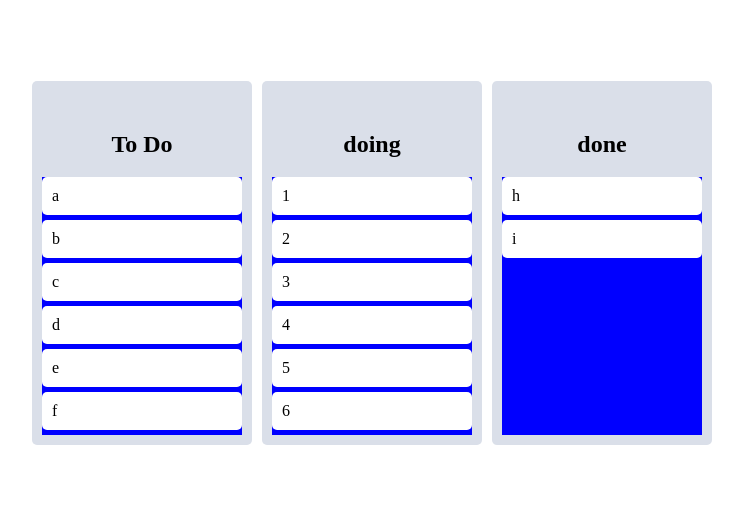
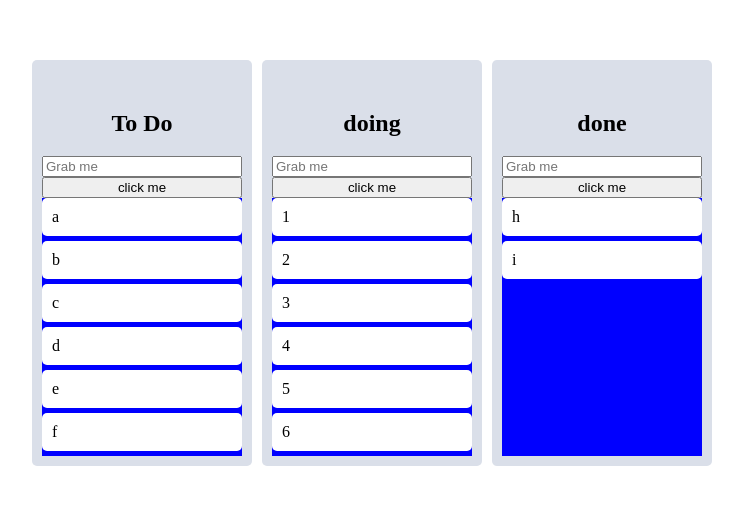
Before and after one commit to jhclass/react_master, a React (Create React App) app: page / in a window 1280 px wide. Shown: the part 145-650 px from the top of the page, without its empty margins (268-1011 px from the left). Built offline with nearby package versions, Linux system fonts and the light colour scheme; some icons are missing.

Commit message:
ref,useRef()

```diff
--- a/src/Components/Board.tsx
+++ b/src/Components/Board.tsx
@@ -1,3 +1,4 @@
+import React,{useRef} from 'react';
 import { Droppable } from "react-beautiful-dnd";
 import styled from "styled-components";
 import DraggableCard from "./DraggableCard";
@@ -32,10 +33,15 @@ flex-grow: 1;
 
 
 function Board({toDos,boardId}:IBoardProps){
-
+    const inputRef = useRef<HTMLInputElement>(null);
+    const onClick = ()=>{
+        inputRef.current?.focus();
+    }
     return (
         <Wrapper>
             <Title>{boardId}</Title>
+            <input ref={inputRef} placeholder="Grab me" />
+            <button onClick={onClick}>click me</button>
             <Droppable droppableId={boardId}>
                 {(magic, snapshot)=>
                 <Area
--- a/src/Components/DraggableCard.tsx
+++ b/src/Components/DraggableCard.tsx
@@ -2,11 +2,12 @@ import React from 'react';
 import {Draggable} from 'react-beautiful-dnd';
 import styled from 'styled-components';
 
-const Card = styled.div`
-background-color:${(props)=>props.theme.cardColor};
+const Card = styled.div<{isDragging:boolean}>`
+background-color:${(props)=>props.isDragging?"tomato":props.theme.cardColor};
 padding:10px 10px;
 border-radius:5px;
 margin-bottom:5px;
+box-shadow:${props=>props.isDragging?"0px 2px 5px rgba(0,0,0,0.3)":"none"}
 `;
 
 
@@ -22,6 +23,7 @@ function DraggableCard({key,toDo,index}:IDragabbleCardProps){
         <Draggable key={key} draggableId={toDo} index={index}>{(magic,snapshot)=>
             (
             <Card
+            isDragging={snapshot.isDragging}
             ref={magic.innerRef}
             {...magic.draggableProps}
             {...magic.dragHandleProps}
```
